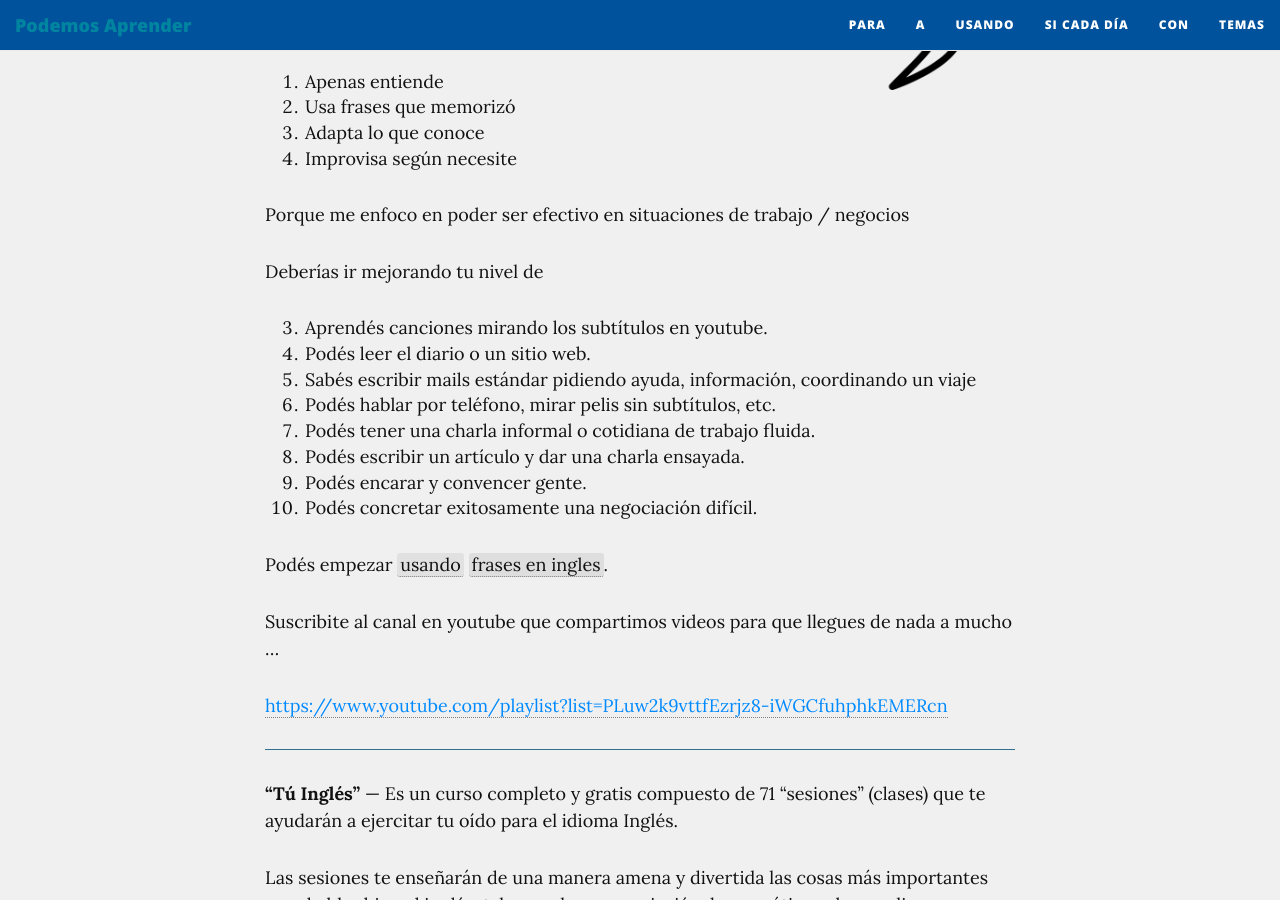
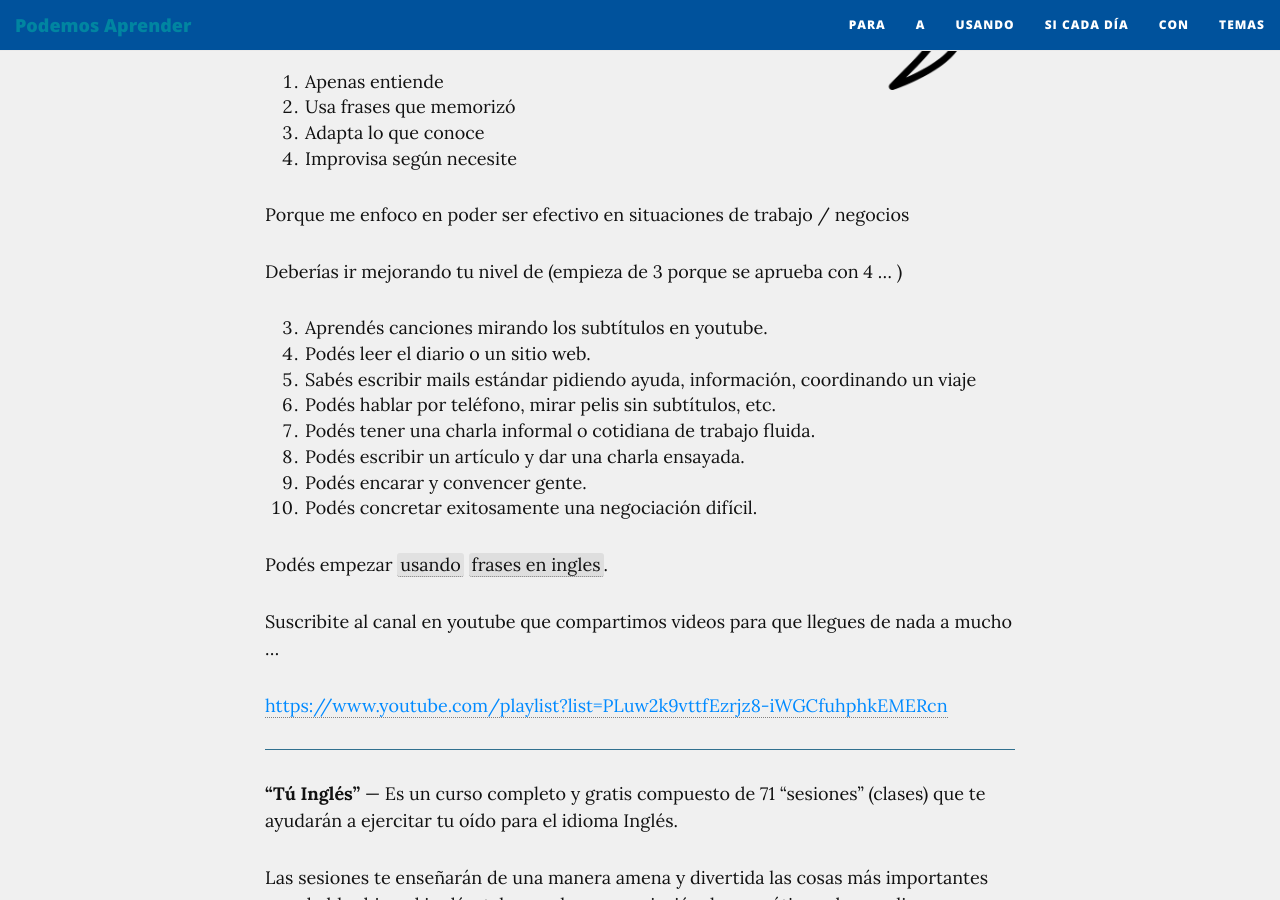
Before and after one commit to podemosaprender/podemosaprender.github.io, a Jekyll site: the page built from _contenidos/20comunicar/a-trabajar-y-vender-en-ingles.md, in a window 1280 px wide and 900 px high, scrolled down 382 px. Built offline with Jekyll 4.4.1, drawn with Linux system fonts in a browser that asks for light colours; nearby versions of some CDN libraries.

Commit message:
FIX: aclaracion boletin

```diff
--- a/_contenidos/20comunicar/a-trabajar-y-vender-en-ingles.md
+++ b/_contenidos/20comunicar/a-trabajar-y-vender-en-ingles.md
@@ -15,7 +15,7 @@ El concepto de "niveles" que uso para contratar y que pido en las clases es
 
 Porque me enfoco en poder ser efectivo en situaciones de trabajo / negocios
 
-Deberías ir mejorando tu nivel de
+Deberías ir mejorando tu nivel de (empieza de 3 porque se aprueba con 4 ... )
 
 {:start="3"}
 3. Aprendés canciones mirando los subtítulos en youtube.
```
